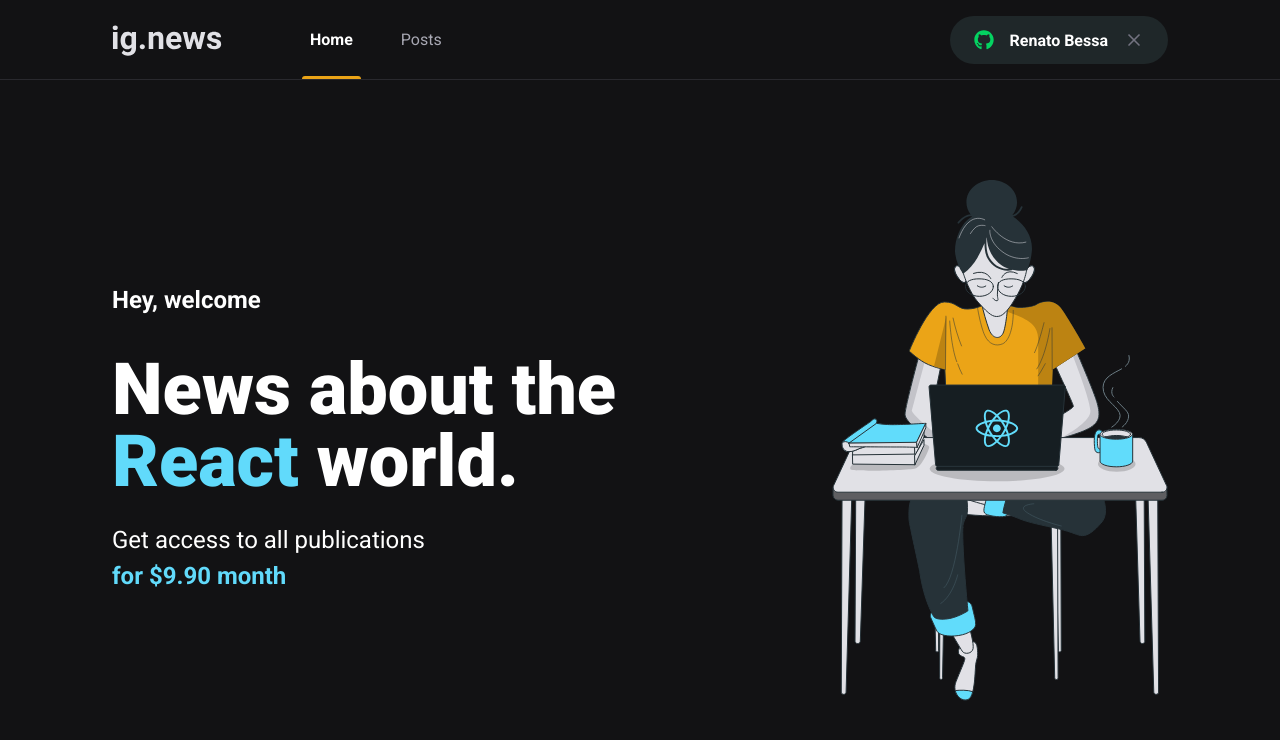
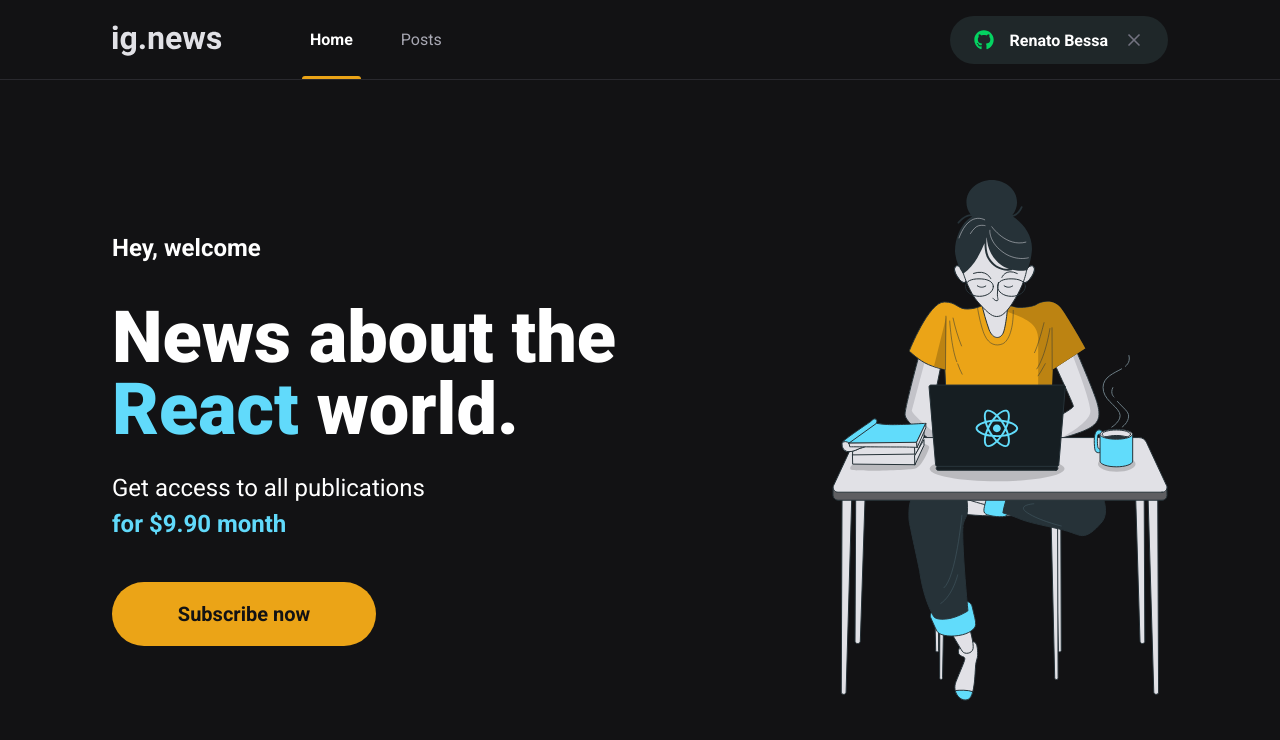
Before and after one commit to bessache/ignite-reactjs-03-ignews, a Next.js app: page / in a window 1280 px wide. Shown: the top 740 px of the page. Built offline with nearby package versions, Linux system fonts and the light colour scheme.

Commit message:
commit aula Componente: SubscribeButton

```diff
--- /dev/null
+++ b/src/pages/components/subscribeButton/index.tsx
@@ -0,0 +1,12 @@
+import styles from './styles.module.scss'
+export function SubscribeButton() {
+    return (
+        <button
+            type="button"
+            className={styles.subscribeButton}
+        >
+            Subscribe now
+
+        </button>
+    )
+}
--- /dev/null
+++ b/src/pages/components/subscribeButton/styles.module.scss
@@ -0,0 +1,17 @@
+.subscribeButton {
+    height: 4rem;
+    width: 264px;
+    border: 0;
+    border-radius: 2rem;
+    background: var(--yellow-500);
+    color: var(--gray-900);
+    font-size: 1.25rem;
+    font-weight: bold;
+    display: flex;
+    align-items: center;
+    justify-content: center;
+    transform: filter 0.2s;
+    &:hover {
+        filter: brightness(0.8)
+    }
+}
--- a/src/pages/home.module.scss
+++ b/src/pages/home.module.scss
@@ -35,4 +35,8 @@
         }
     }
 
+    button {
+        margin-top: 2.5rem;
+    }
+
 }
--- a/src/pages/index.tsx
+++ b/src/pages/index.tsx
@@ -2,6 +2,7 @@ import styles from './home.module.scss'
 
 
 import Head from 'next/head';
+import { SubscribeButton } from './components/subscribeButton';
 
 
 export default function Home() {
@@ -16,6 +17,7 @@ export default function Home() {
             Get access to all publications <br/>
             <span>for $9.90 month</span>
           </p>
+          <SubscribeButton/>
         </section>
         <img src="/images/avatar.svg" alt="Girl coding"/>
       </main>
```
